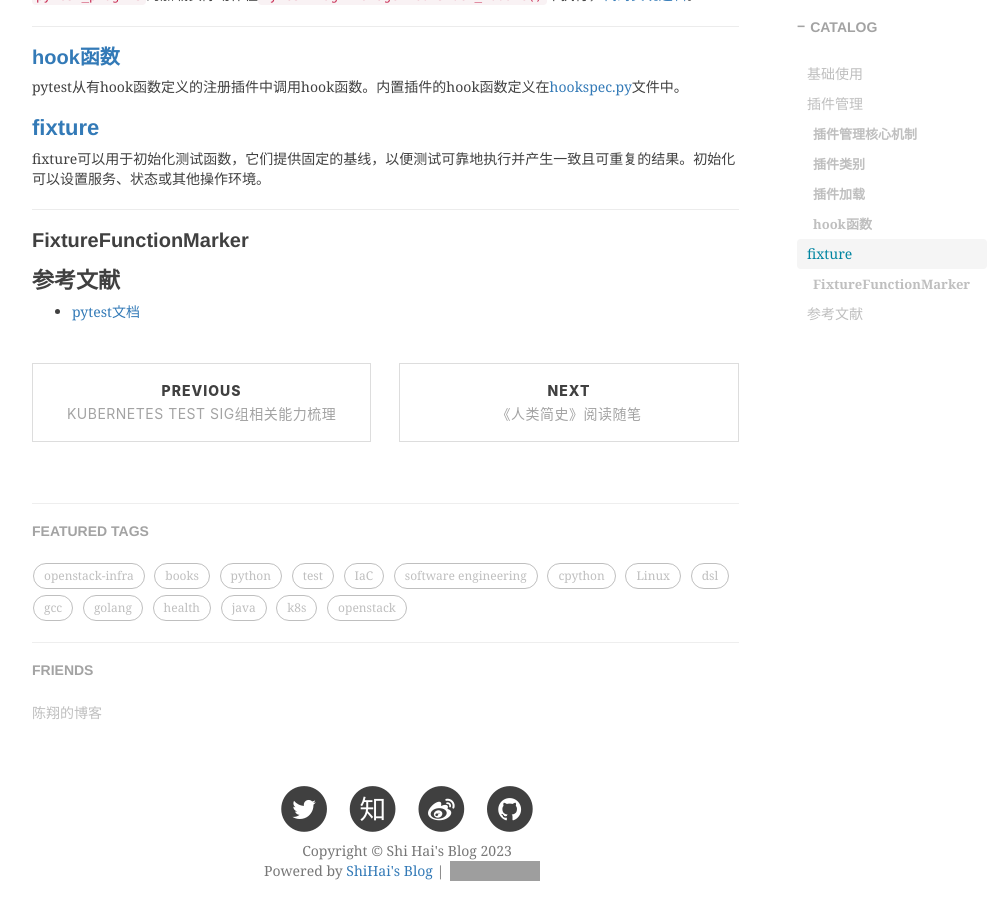
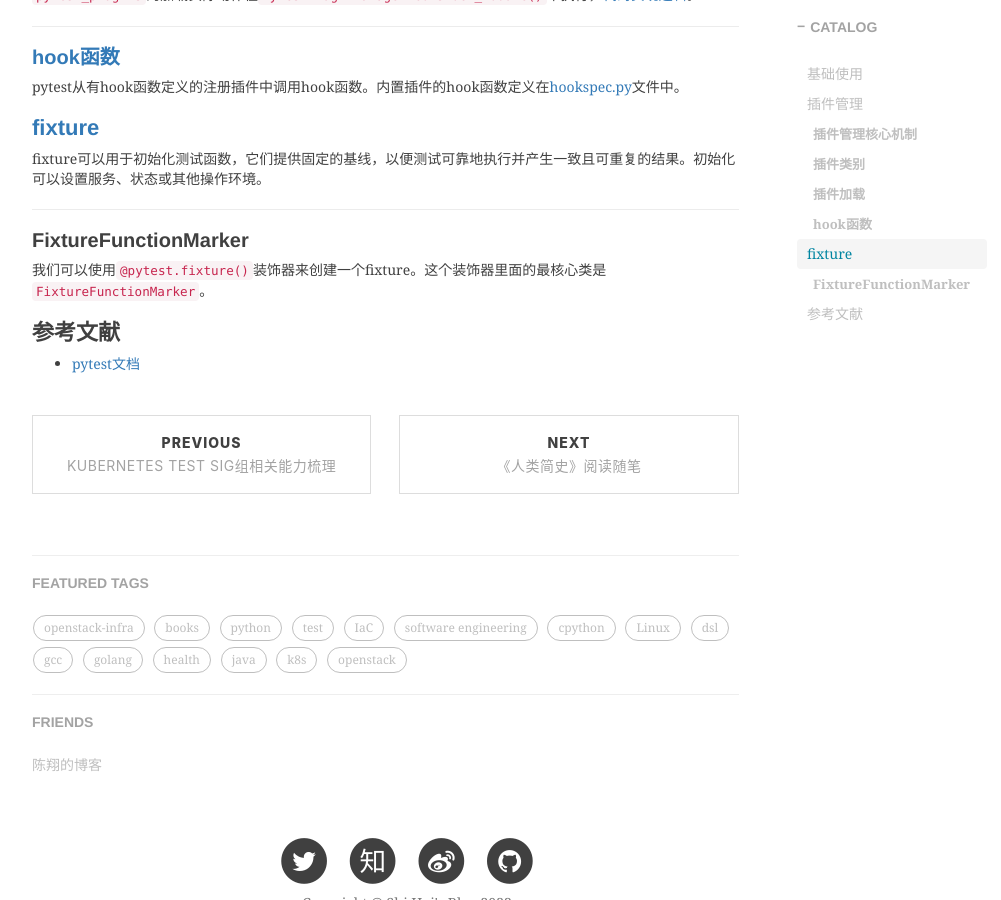
Before and after one commit to shihai1991/shihai1991.github.io, a Jekyll site: the page built from _posts/2023-07-17-pytest学习.md, in a window 1280 px wide and 900 px high, scrolled down 1005 px. Shown: the whole window, without its empty margins (233-1234 px from the left). Built offline with Jekyll 4.4.1, drawn with Linux system fonts in a browser that asks for light colours; nearby versions of some CDN libraries; comment, search, counter and statistics services are not loaded; grey boxes are pictures that could not be loaded.

Commit message:
Update 2023-07-17-pytest学习.md

```diff
--- a/_posts/2023-07-17-pytest学习.md
+++ b/_posts/2023-07-17-pytest学习.md
@@ -32,7 +32,7 @@ pytest从有hook函数定义的注册插件中调用hook函数。内置插件的
 fixture可以用于初始化测试函数，它们提供固定的基线，以便测试可靠地执行并产生一致且可重复的结果。初始化可以设置服务、状态或其他操作环境。
 
 ## FixtureFunctionMarker
-
+我们可以使用`@pytest.fixture()`装饰器来创建一个fixture。这个装饰器里面的最核心类是`FixtureFunctionMarker`。
 
 # 参考文献
 - [pytest文档](https://docs.pytest.org/)
```
